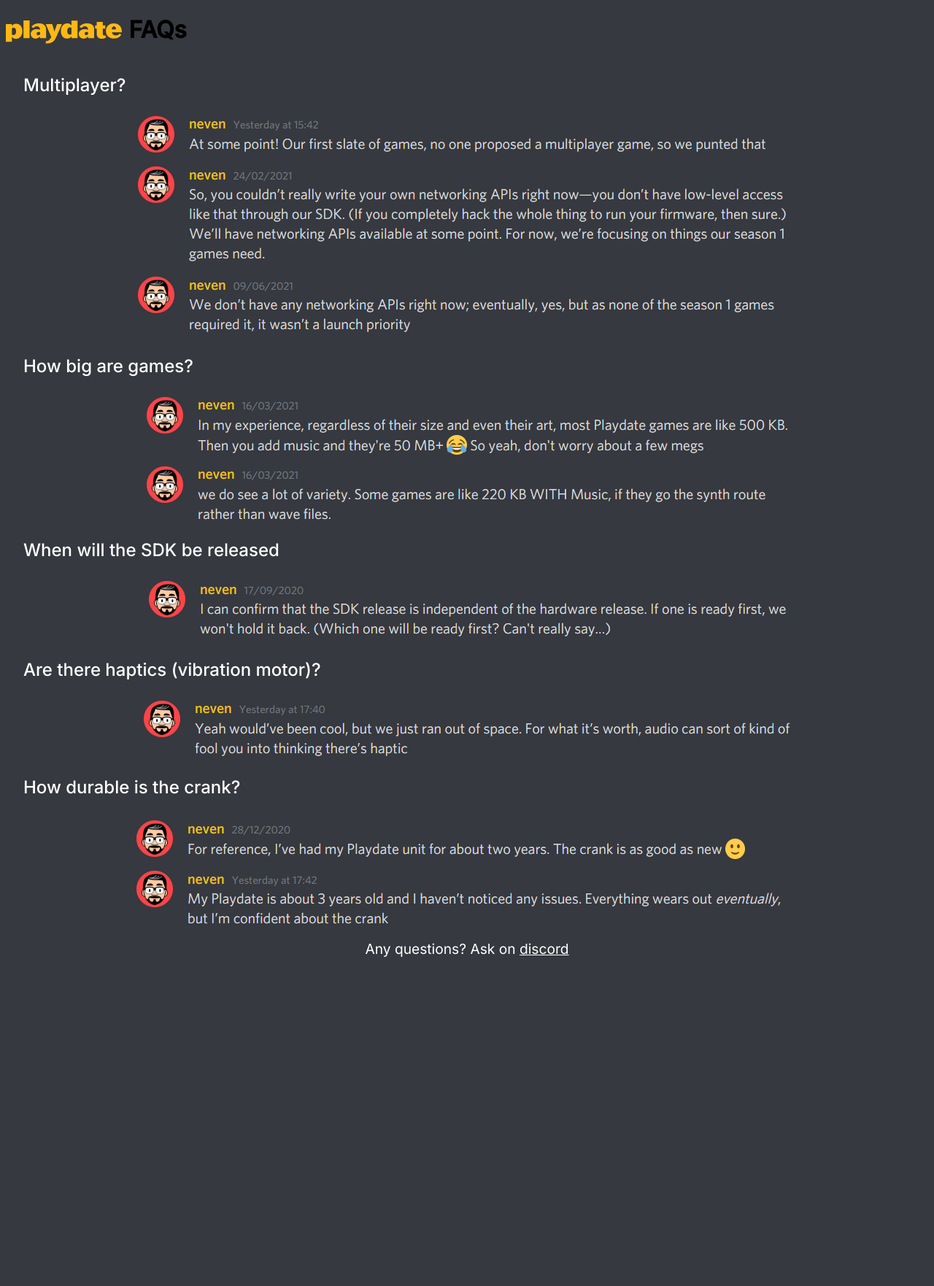
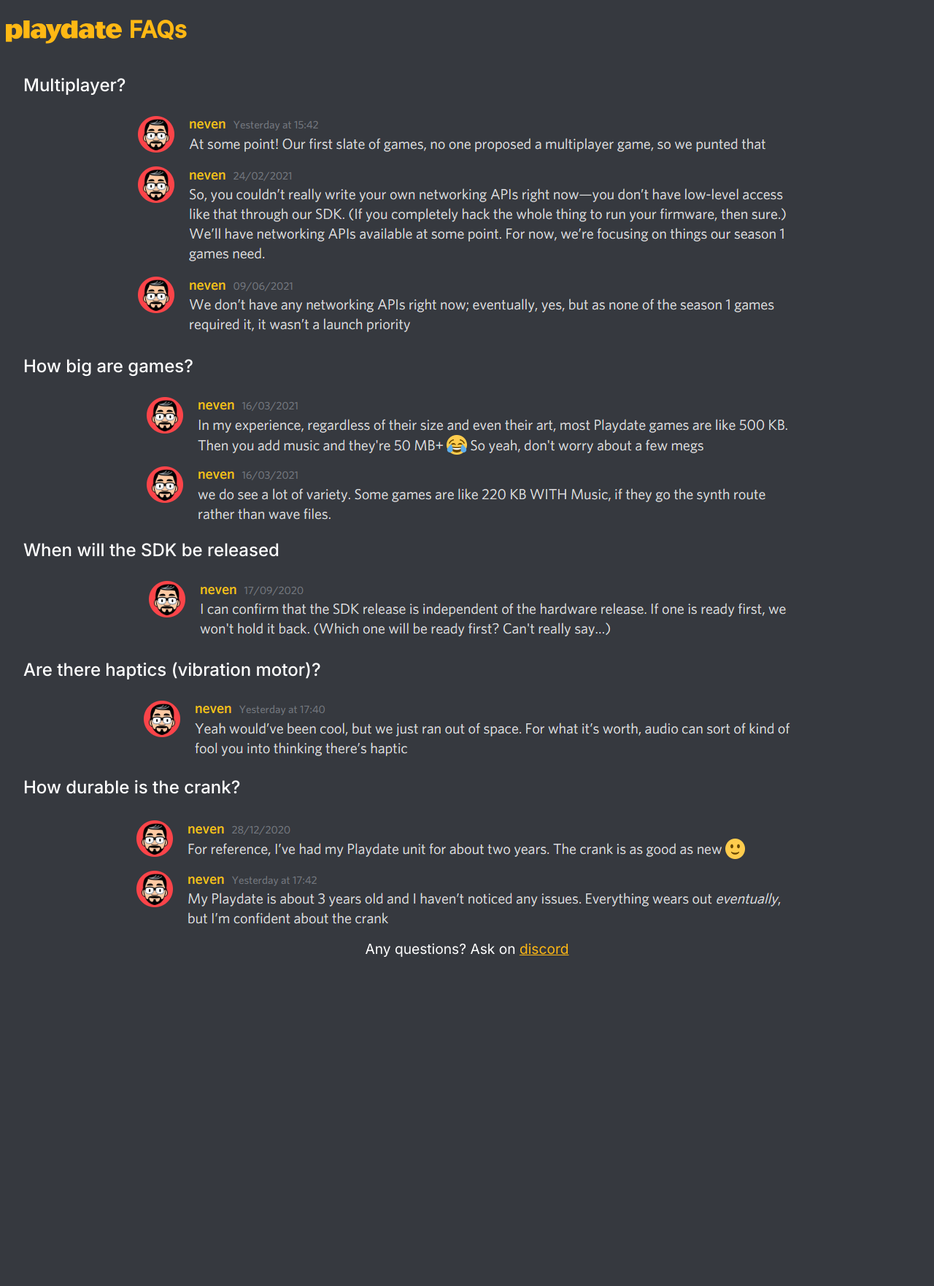
Before and after one commit to ChildishGiant/playdate-faqs, a Jekyll site: the page built from index.md, in a window 1280 px wide. Shown: the whole page at 73% size. Built offline with Jekyll 4.4.1, drawn with Linux system fonts in a browser that asks for light colours; our own code applies the rules of GitHub Pages for plain Markdown files.

Commit message:
Fix for playdate yellow var

```diff
--- a/_sass/main.scss
+++ b/_sass/main.scss
@@ -3,7 +3,7 @@
 $logo-yellow: #ffb814;
 
 :root {
-	--logo-yellow: $logo-yellow;
+	--logo-yellow: #{$logo-yellow};
 }
 
 body {
```
Also changed, not shown: 2 other files.
